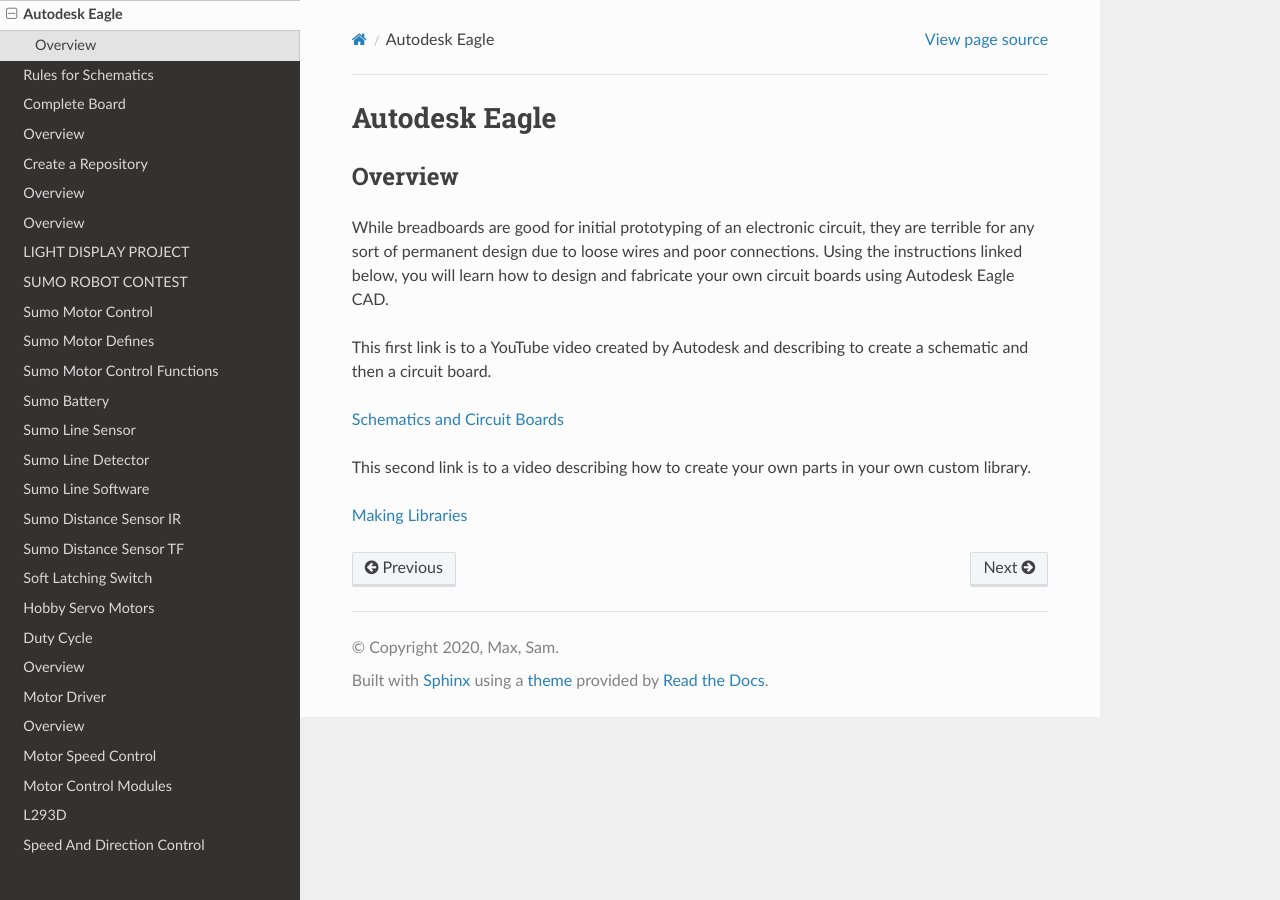
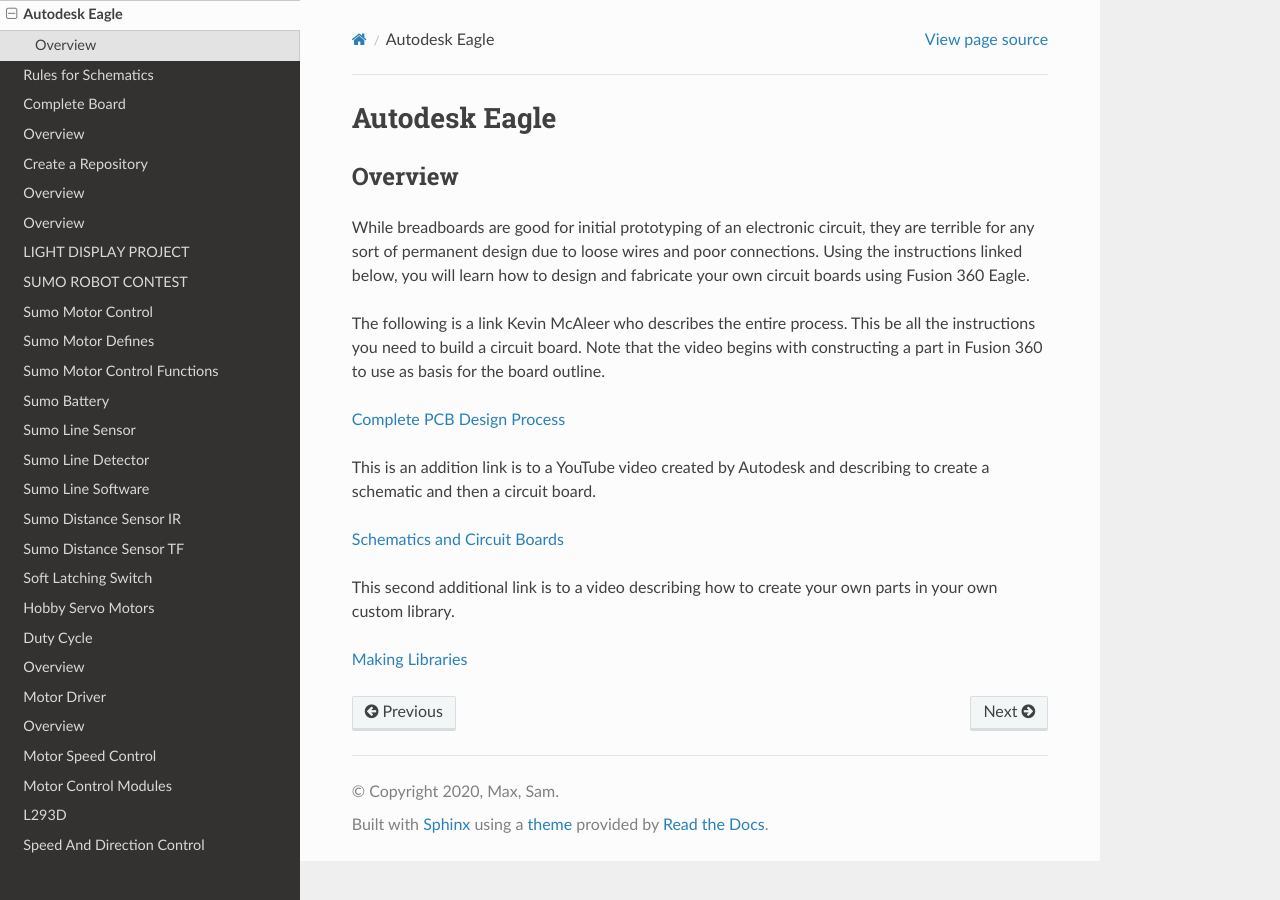
Before and after one commit to maxtkc/mvths-wiki, a Sphinx documentation site: the page built from docs/045-autodesk-eagle.rst, in a window 1280 px wide. Built offline with Sphinx 7.4.7 and the Read the Docs theme 2.0.0, drawn with Linux system fonts in a browser that asks for light colours; pages that are not in the unit, such as notebooks, are missing from menus.

Commit message:
Update 045-autodesk-eagle.rst

```diff
--- a/docs/045-autodesk-eagle.rst
+++ b/docs/045-autodesk-eagle.rst
@@ -4,12 +4,16 @@
 Overview
 --------
 
-While breadboards are good for initial prototyping of an electronic circuit, they are terrible for any sort of permanent design due to loose wires and poor connections. Using the instructions linked below, you will learn how to design and fabricate your own circuit boards using Autodesk Eagle CAD.
+While breadboards are good for initial prototyping of an electronic circuit, they are terrible for any sort of permanent design due to loose wires and poor connections. Using the instructions linked below, you will learn how to design and fabricate your own circuit boards using Fusion 360 Eagle.
 
-This first link is to a YouTube video created by Autodesk and describing to create a schematic and then a circuit board.
+The following is a link Kevin McAleer who describes the entire process. This be all the instructions you need to build a circuit board. Note that the video begins with constructing a part in Fusion 360 to use as basis for the board outline.
+
+`Complete PCB Design Process <https://www.youtube.com/watch?v=H6CNmnT6kGo&ab_channel=KevinMcAleer>`__
+
+This is an addition link is to a YouTube video created by Autodesk and describing to create a schematic and then a circuit board.
 
 `Schematics and Circuit Boards <https://www.youtube.com/watch?v=_jgUZeBiusw&list=PLmA_xUT-8UlL80Xm8Gxz98YNum3I9GInr&index=2&ab_channel=AutodeskFusion>`__
 
-This second link is to a video describing how to create your own parts in your own custom library.
+This second additional link is to a video describing how to create your own parts in your own custom library.
 
 `Making Libraries <https://www.youtube.com/watch?v=xNIEXCimRSg&list=PLmA_xUT-8UlKE-U-eEqrkNEI7rd1fUnLY&ab_channel=AutodeskFusion>`__
```
